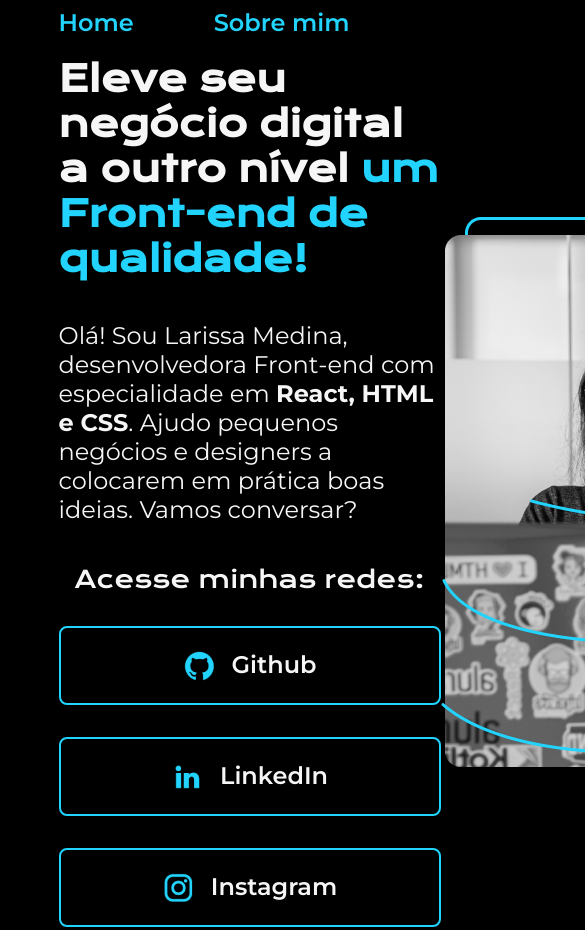
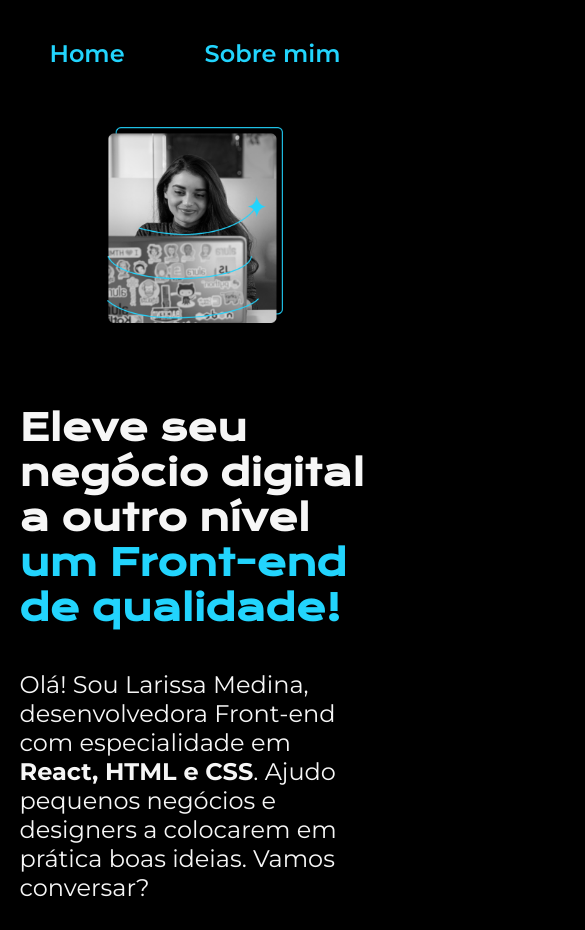
Before and after one commit to larivmedina/Projeto-Alura, a plain HTML site: page Projeto UM/index.html in a window 390 px wide. Shown: the top 930 px of the page, 585 px wide, since content can reach past the window. Drawn offline with nearby package versions, Linux system fonts and the light colour scheme.

Commit message:
Add files via upload

```diff
--- a/Projeto UM/index.html
+++ b/Projeto UM/index.html
@@ -25,7 +25,7 @@
                 <a class="apresentacao__links__botoes" href="https://www.instagram.com/"> <img src="./assets/instagram.png" alt="logo linkedin"> Instagram</a>
             </div>
         </section>
-        <img src="./assets/Imagem.png" alt="Mulher programando">
+        <img class="apresentacao__imagem"src="./assets/Imagem.png" alt="Mulher programando">
     </main>
     <footer>
         <p class="rodape">Desenvolvido por Larissa Medina.</p>
--- a/Projeto UM/styles/styles.css
+++ b/Projeto UM/styles/styles.css
@@ -35,7 +35,7 @@ body {
 .cabecalho__menu__link {
     color: var(--cor-terciaria);
     font-family: var(--fonte-textos);
-    font-size: 24px;
+    font-size: 1.5rem;
     font-weight: 600;
     text-decoration: none;
 }
@@ -45,16 +45,17 @@ body {
     display: flex;
     align-items: center;
     justify-content: space-between;
+    gap: 82px;
 }
 .apresentacao__conteudo {
-    width: 615px;
+    width: 50%;
     display: flex;
     flex-direction: column;
     gap: 40px;
 
 }
 .apresentacao__titulo {
-    font-size: 36px;
+    font-size: 2.25rem;
     font-family: var(--fonte-titulos);
 }
 .destaque-titulo { /*tag do tipo classe*/
@@ -62,7 +63,7 @@ body {
 }
 
 .apresentacao__paragrafo {
-    font-size: 24px;
+    font-size: 1.5rem;
     font-family: var(--fonte-textos);
 }
 .apresentacao__links {
@@ -77,7 +78,7 @@ body {
 .subtitulo {
     font-family: var(--fonte-titulos);
     font-weight: 400;
-    font-size: 24px;
+    font-size: 1.5rem;
 }
 
 .apresentacao__links__botoes {
@@ -85,10 +86,10 @@ body {
     display: flex;
     justify-content: center;
     gap: 16px;
-    width: 378px;
+    width: 50%;
     text-align: center;
     border-radius: 8px;
-    font-size: 24px;
+    font-size: 1.5rem;
     padding: 21.5px 0;
     text-decoration: none;
     color: var(--cor-secundaria);
@@ -103,6 +104,11 @@ body {
     background-color: var(--cor-hover);
 }
 
+.apresentacao__imagem {
+
+    width: 50%;
+}
+
 .rodape {
     background-color: var(--cor-terciaria);
     padding: 24px;
@@ -112,3 +118,31 @@ body {
     size: 24px;
 
 }
+
+@media (max-width: 1200px) {
+
+
+.cabecalho {
+
+    padding: 10%;
+
+}
+
+.cabecalho__menu {
+
+    justify-content: center;
+
+}
+
+.apresentacao {
+    flex-direction: column-reverse;
+    padding: 5%;
+}
+
+.apresentacao__conteudo {
+
+    width: auto;
+
+}
+
+}
```
Also changed, not shown: Projeto UM/about.html (+1 -1 lines).
